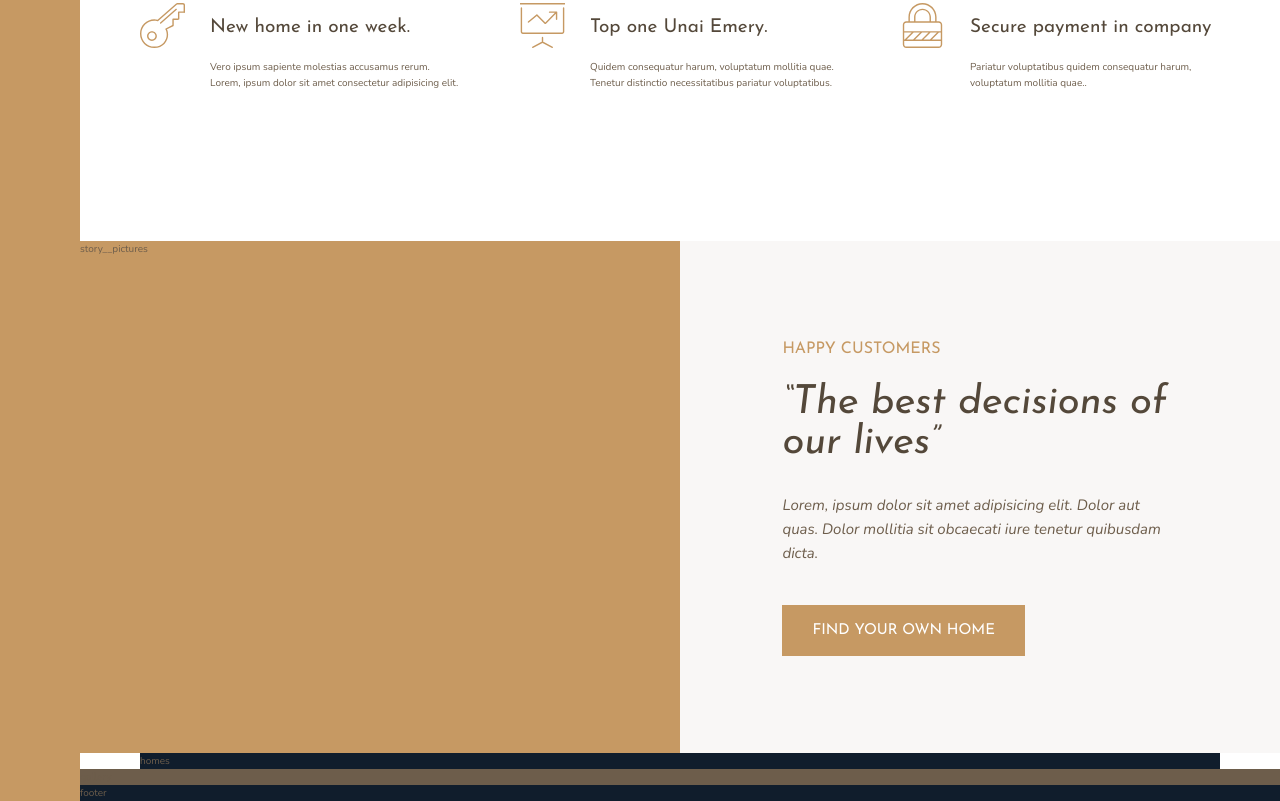
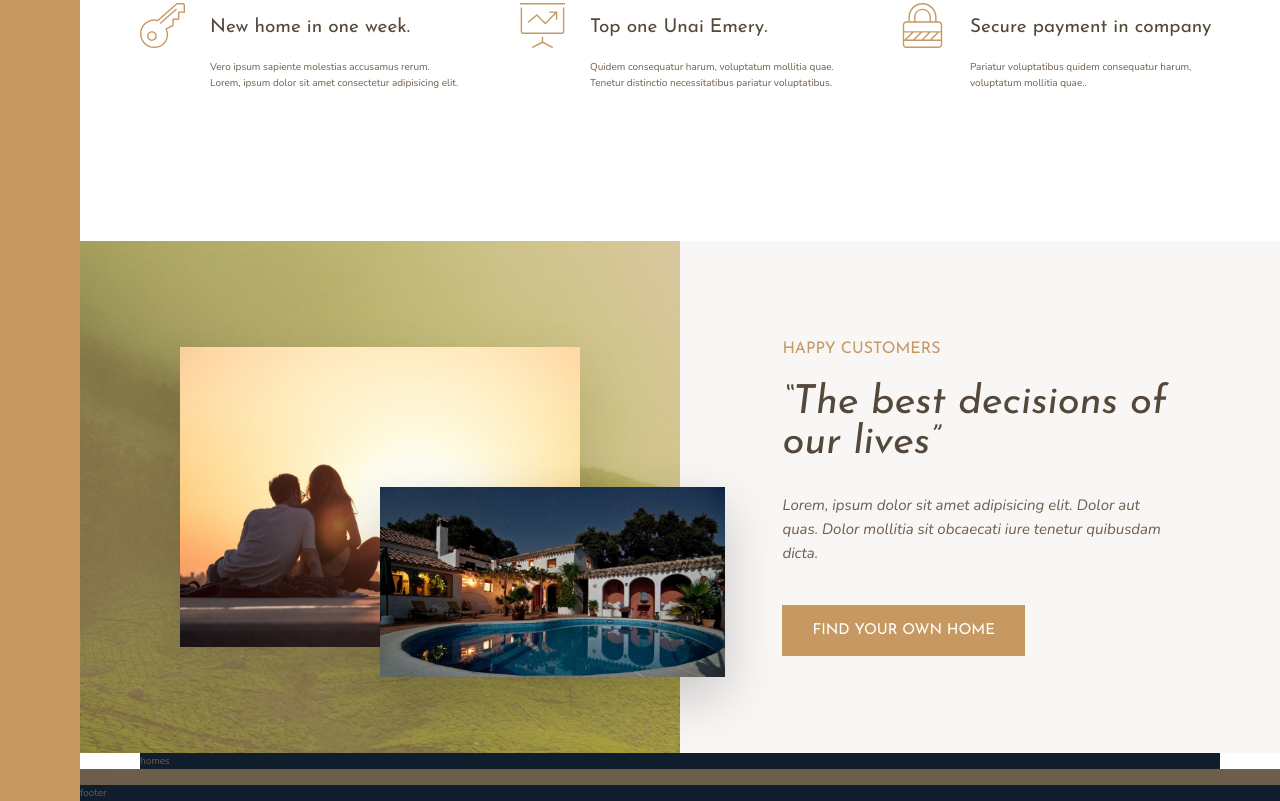
Before and after one commit to KordianPilarski/Nexter, a website: page index.html in a window 1280 px wide. Shown: the part 914-1715 px from the top of the page. Drawn offline with nearby package versions, Linux system fonts and the light colour scheme.

Commit message:
add second part of story section

```diff
--- a/index.html
+++ b/index.html
@@ -63,7 +63,8 @@
             </div>
         </div>
         <div class="story__pictures">
-            story__pictures
+            <img src="img/story-1.jpeg" alt="Couple with new house" class="story__img--1">
+            <img src="img/story-2.jpeg" alt="New house" class="story__img--2">
         </div>
         <div class="story__content">
             <h3 class="heading-3 mb-sm">Happy Customers</h3>
--- a/sass/_story.scss
+++ b/sass/_story.scss
@@ -1,7 +1,30 @@
 .story {
     &__pictures {
-        background-color: $color-primary;
+        background-image: linear-gradient(rgba($color-primary, .5), rgba($color-primary, .5)),
+                        url(../img/back.jpg);
         grid-column: full-start / col-end 4;
+
+        display: grid;
+        grid-template-rows: repeat(6, 1fr);
+        grid-template-columns: repeat(6, 1fr);
+        align-items: center;
+    }
+
+    &__img--1 {
+        width: 100%;
+
+        grid-row: 2 / 6;
+        grid-column: 2 / 6;
+        box-shadow: 0 2rem 5rem rgba(#000, .1);
+    }
+
+    &__img--2 {
+        width: 115%;
+        z-index: 10;
+
+        grid-row: 4 / 6;
+        grid-column: 4 / 7;
+        box-shadow: 0 2rem 5rem rgba(#000, .2);
     }
 
     &__content {
```
Also changed, not shown: css/style.css.
